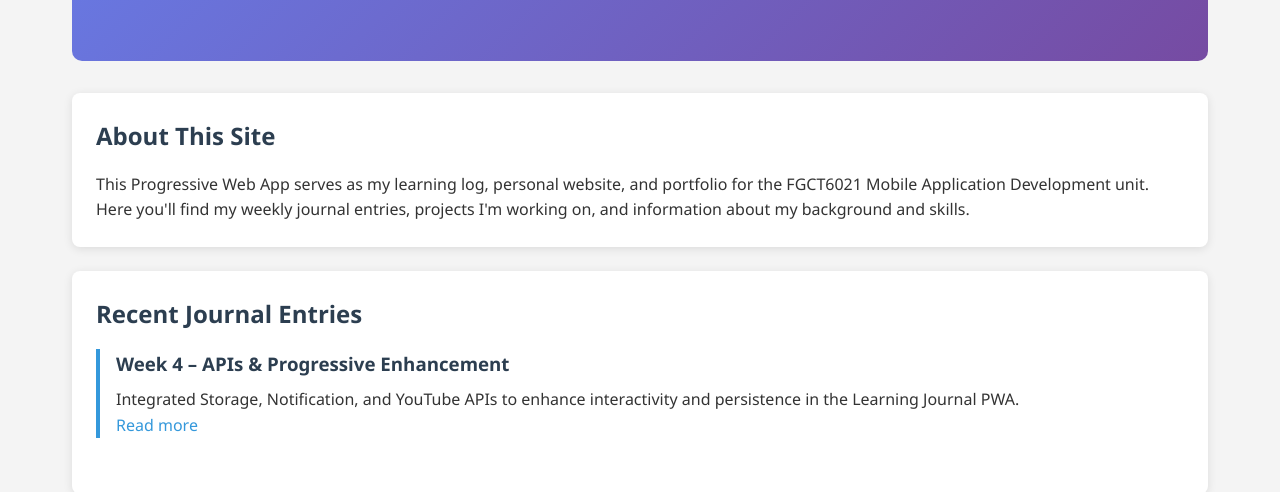
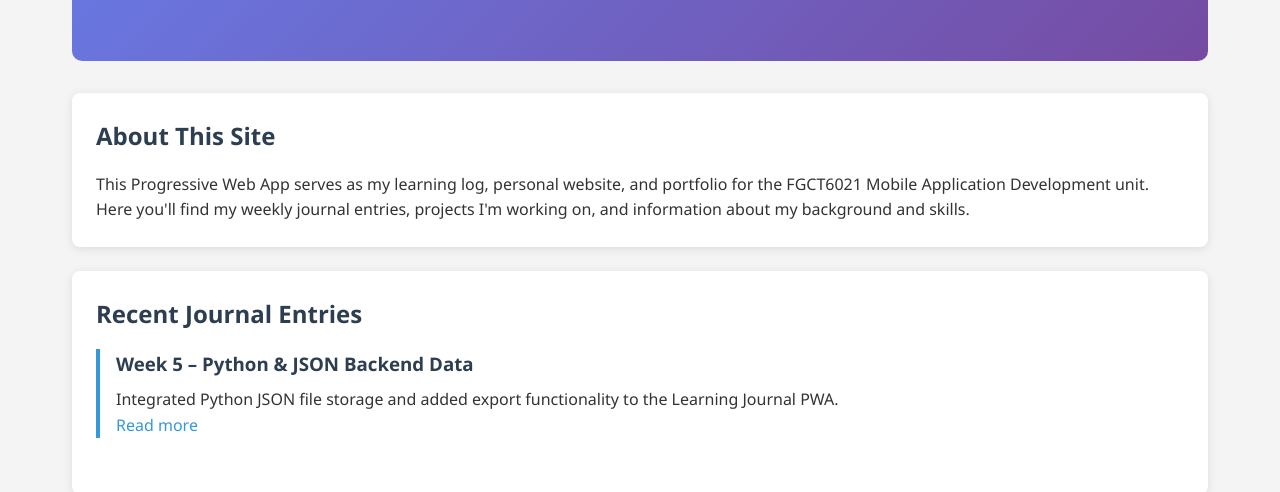
Before and after one commit to rojinthapa/Learning-journal-PWA, a plain HTML site: page index.html in a window 1280 px wide. Shown: the part 310-802 px from the top of the page. Drawn offline with Linux system fonts and the light colour scheme.

Commit message:
Update index.html lab 5 completed

```diff
--- a/index.html
+++ b/index.html
@@ -25,13 +25,13 @@
     </div>
 
     <div class="card">
-      <h2>Recent Journal Entries</h2>
-      <div class="journal-entry">
-        <h3>Week 4 – APIs & Progressive Enhancement</h3>
-        <p>Integrated Storage, Notification, and YouTube APIs to enhance interactivity and persistence in the Learning Journal PWA.</p>
+    <h2>Recent Journal Entries</h2>
+    <div class="journal-entry">
+        <h3>Week 5 – Python & JSON Backend Data</h3>
+        <p>Integrated Python JSON file storage and added export functionality to the Learning Journal PWA.</p>
         <a href="journal.html">Read more</a>
-      </div>
     </div>
+</div>
   </main>
 
   <footer>
```
